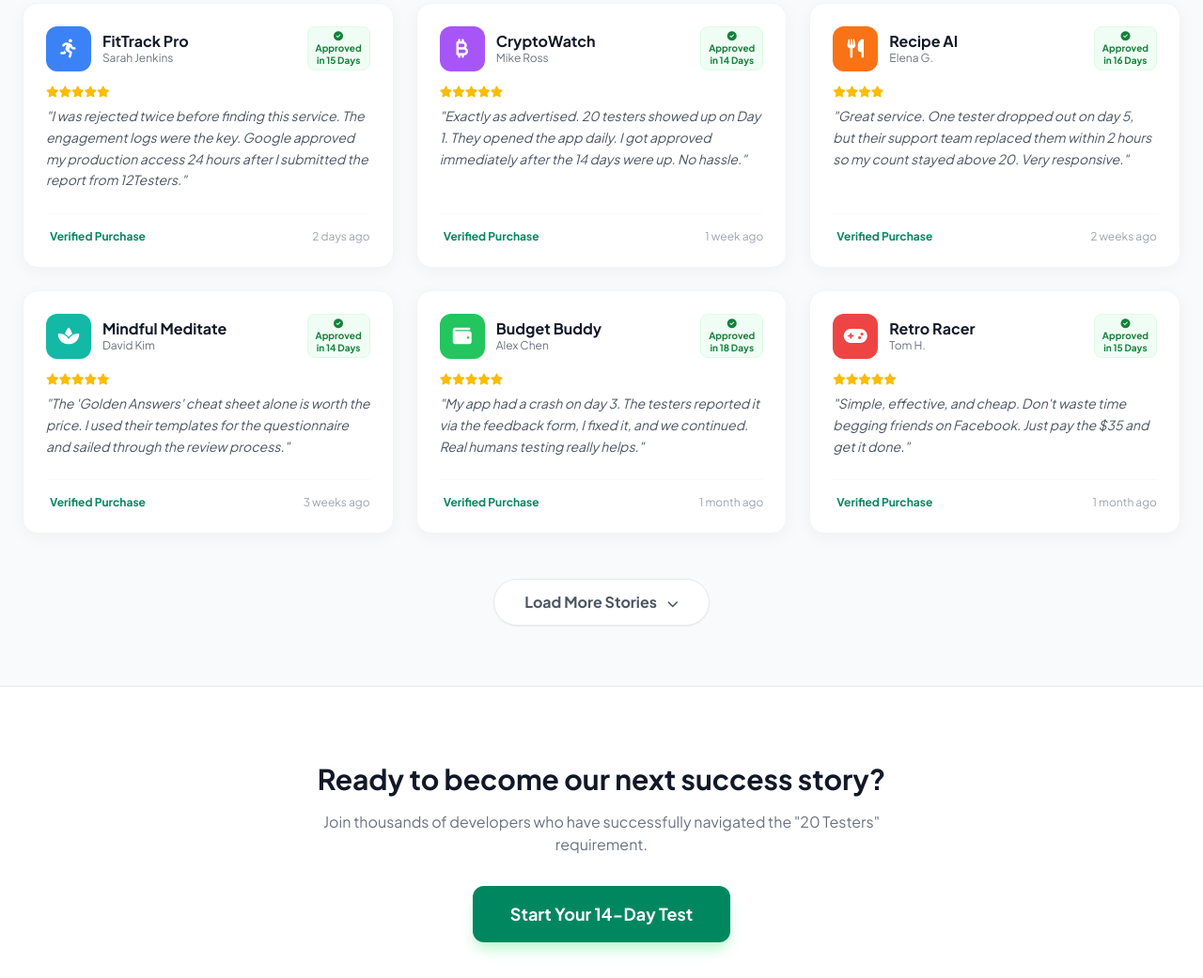
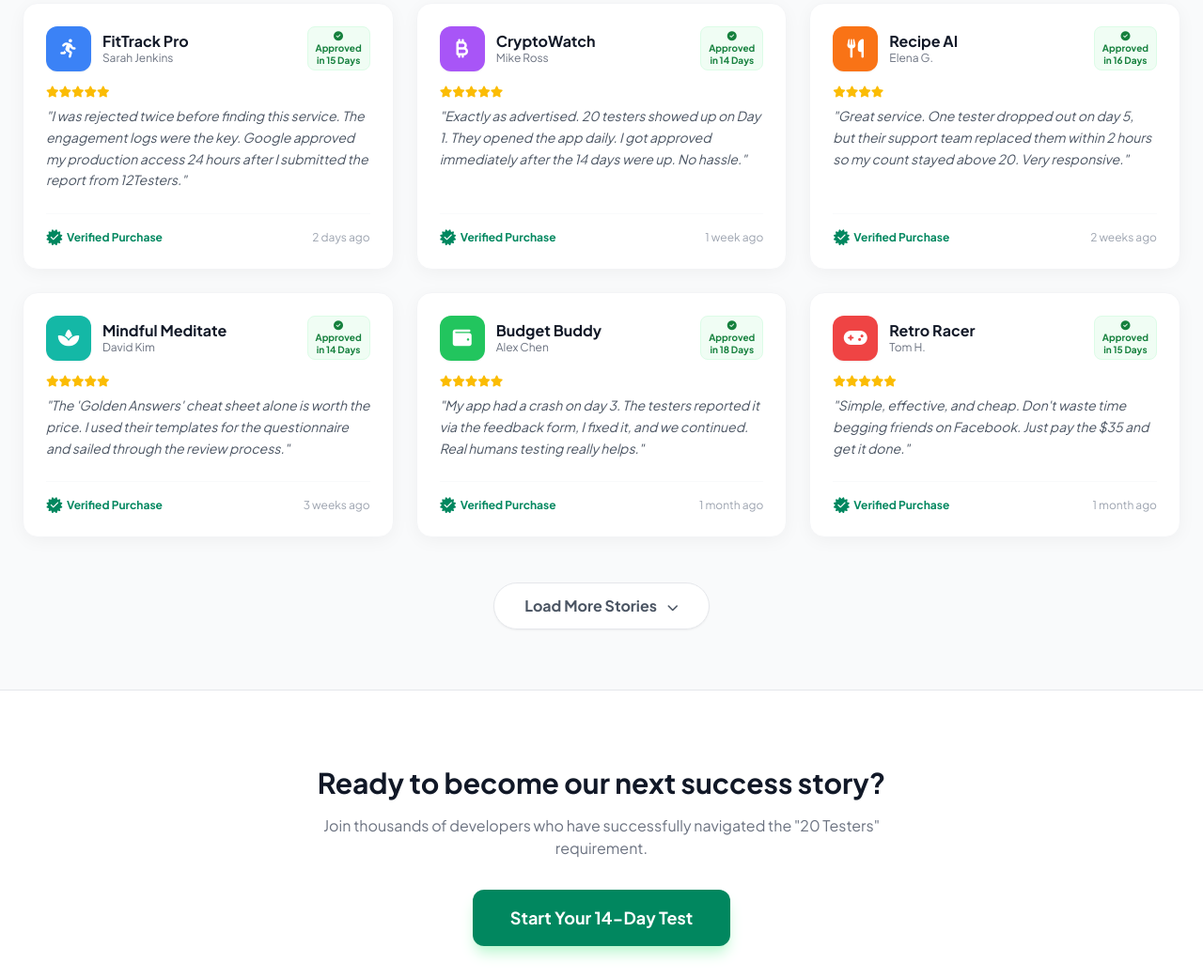
Before and after one commit to 4abhi/smarttools, a plain HTML site: page 12testers-testimonial.html in a window 1280 px wide. Shown: the part 727-1768 px from the top of the page at 94% size. Drawn offline with nearby package versions, Linux system fonts and the light colour scheme.

Commit message:
Enhance testimonial section with verified badge
Added custom verified badge styling and animations for review cards.

```diff
--- a/12testers-testimonial.html
+++ b/12testers-testimonial.html
@@ -102,6 +102,24 @@
         .card-animate {
             opacity: 0; /* Start hidden */
             animation: fadeInUp 0.6s ease-out forwards;
+        }
+
+        /* Custom Stack for Verified Badge */
+        .fa-stack-custom {
+            display: inline-flex;
+            position: relative;
+            height: 1.5em;
+            width: 1.5em;
+            align-items: center;
+            justify-content: center;
+            vertical-align: middle;
+        }
+        .fa-stack-custom .fa-certificate {
+            font-size: 1.4em;
+        }
+        .fa-stack-custom .fa-check {
+            font-size: 0.8em;
+            position: absolute;
         }
     </style>
 
@@ -378,7 +396,7 @@
 
     <!-- Hero & Stats Section -->
     <section class="bg-brand-dark text-white pt-16 pb-24 relative overflow-hidden">
-        <!-- BG Decor (Animated) -->
+        <!-- BG Decor -->
         <div class="absolute top-0 right-0 -mr-20 -mt-20 w-96 h-96 bg-brand-green opacity-10 rounded-full blur-3xl animate-float"></div>
         <div class="absolute bottom-0 left-0 -ml-20 -mb-20 w-80 h-80 bg-blue-500 opacity-10 rounded-full blur-3xl animate-float-delayed"></div>
 
@@ -443,7 +461,10 @@
             <div class="grid md:grid-cols-2 lg:grid-cols-3 gap-6">
 
                 <template x-for="(review, index) in visibleReviews" :key="review.id">
-                    <div class="bg-white rounded-2xl p-6 shadow-soft border border-gray-100 hover:shadow-lg hover:-translate-y-1 transition-all duration-300 flex flex-col h-full card-animate" :style="'animation-delay: ' + (index * 100) + 'ms'">
+                    <div x-transition:enter="transition ease-out duration-500"
+                         x-transition:enter-start="opacity-0 translate-y-4"
+                         x-transition:enter-end="opacity-100 translate-y-0"
+                         class="bg-white rounded-2xl p-6 shadow-soft border border-gray-100 hover:shadow-lg hover:-translate-y-1 transition-all duration-300 flex flex-col h-full card-animate" :style="'animation-delay: ' + (index * 100) + 'ms'">
 
                         <!-- Card Header: App Info -->
                         <div class="flex items-start justify-between mb-4">
@@ -474,7 +495,14 @@
 
                         <!-- Footer -->
                         <div class="pt-4 border-t border-gray-50 flex items-center justify-between text-xs text-gray-400">
-                            <span class="flex items-center gap-1 text-brand-green font-bold"><i class="fa-solid fa-shield-check"></i> Verified Purchase</span>
+                            <span class="flex items-center gap-1 text-brand-green font-bold">
+                                <!-- CUSTOM VERIFIED ICON STACK -->
+                                <span class="fa-stack-custom text-brand-green">
+                                    <i class="fa-solid fa-certificate"></i>
+                                    <i class="fa-solid fa-check text-white"></i>
+                                </span>
+                                Verified Purchase
+                            </span>
                             <span x-text="review.date"></span>
                         </div>
 
```
